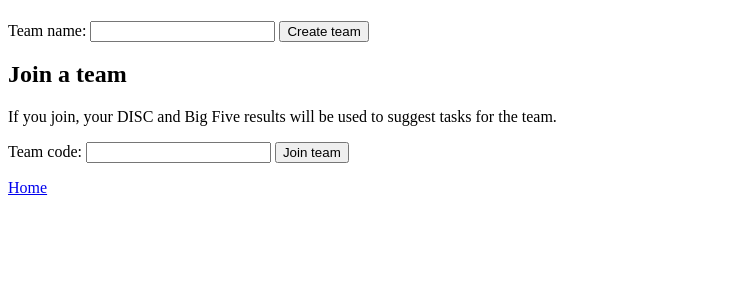
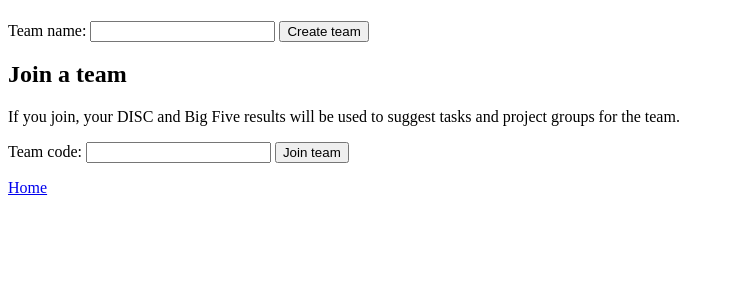
Before and after one commit to enuriuyanage16-cell/communication-relationship-recommender-app, a Flask app: template templates/teams.html in a window 1280 px wide. Shown: the part 229-529 px from the top of the page, without its empty margins (0-734 px from the left). Run offline with Flask 3, Linux system fonts and the light colour scheme; the template is opened without the code that fills it, so the values that code supplies are empty.

Commit message:
Update team join sentence

```diff
--- a/templates/teams.html
+++ b/templates/teams.html
@@ -44,7 +44,7 @@
     </form>
 
     <h2>Join a team</h2>
-    <p>If you join, your DISC and Big Five results will be used to suggest tasks for the team.</p>
+    <p>If you join, your DISC and Big Five results will be used to suggest tasks and project groups for the team.</p>
     <form method="post" action="/teams">
         <input type="hidden" name="action" value="join">
         <label>Team code: <input name="code" maxlength="6" required></label>
```
